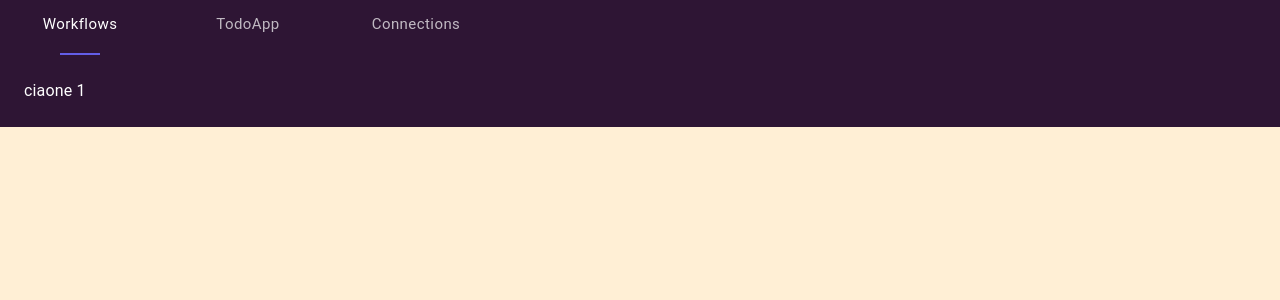
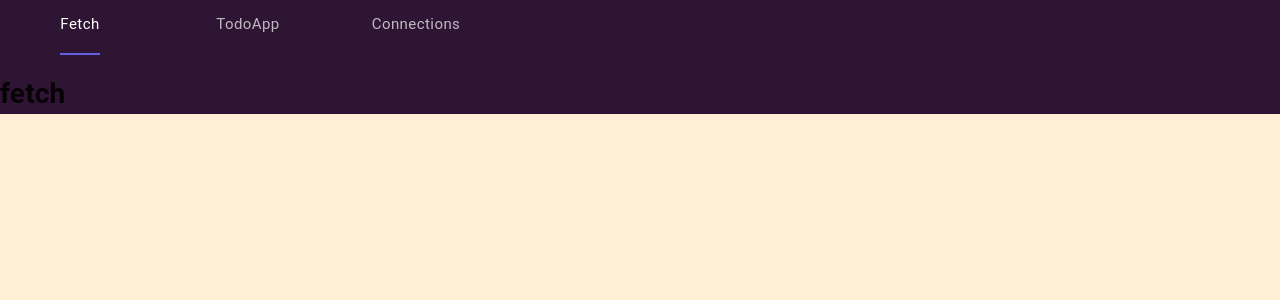
Before and after one commit to francescaSchiro/TodHooks-List, a React (Create React App) app: page / in a window 1280 px wide. Shown: the top 300 px of the page. Built offline with nearby package versions, Linux system fonts and the light colour scheme.

Commit message:
Refactoring TODO fetch section

```diff
--- a/src/components/AddTodo/index.js
+++ b/src/components/AddTodo/index.js
@@ -3,7 +3,7 @@ import uuid from 'uuid/v4';
 
 import AddBoxIcon from '@material-ui/icons/AddBox';
 import IconButton from '@material-ui/core/IconButton';
-import { TodoContext } from '../../utils/context';
+import { TodoContext } from '../../containers/TodoApp/context';
 
 
 const AddTodo = () => {
@@ -16,7 +16,8 @@ const AddTodo = () => {
         if (task.trim() === '') {
             alert('Sorry, you cannot add an empty todo!')
         } else {
-            dispatch({ type: 'ADD_TODO', payload: { id: uuid(), task } });
+            dispatch({ type: 'ADD_TODO',
+            payload: { id: uuid(), task } });
         }
         setTask('');
     };
@@ -27,7 +28,12 @@ const AddTodo = () => {
 
     return (
         <form onSubmit={handleSubmit} className='add-text-form'>
-            <input type='text' value={task} onChange={handleChangeInput} placeholder='Type your next todo...' />
+            <input
+                placeholder='Type your next todo...'
+                type='text'
+                value={task}
+                onChange={handleChangeInput}
+            />
             <IconButton type='submit' children={<AddBoxIcon />} />
         </form>
     )
--- a/src/components/NavBar/index.js
+++ b/src/components/NavBar/index.js
@@ -2,6 +2,7 @@ import React from 'react';
 import { makeStyles, withStyles } from '@material-ui/core/styles';
 
 import TodoApp from '../../containers/TodoApp';
+import Fetch from '../../containers/Fetch';
 import Tabs from '@material-ui/core/Tabs';
 import Tab from '@material-ui/core/Tab';
 import Typography from '@material-ui/core/Typography';
@@ -62,11 +63,11 @@ export default function CustomizedTabs() {
     <div className={classes.root}>
       <div className={classes.demo2}>
         <StyledTabs value={value} onChange={handleChange}>
-          <StyledTab label="Workflows" />
+          <StyledTab label="Fetch" />
           <StyledTab label="TodoApp" />
           <StyledTab label="Connections" />
         </StyledTabs>
-      {value === 0 &&   <Typography className={classes.typography}>ciaone 1</Typography>}
+      {value === 0 &&   <Fetch />}
       {value === 1 &&   <TodoApp/>}
       {value === 2 &&   <Typography className={classes.typography}>ciaone 3</Typography>}
 
--- a/src/components/TodoList/TodoItem/index.js
+++ b/src/components/TodoList/TodoItem/index.js
@@ -2,7 +2,7 @@ import React, { useContext } from 'react';
 
 import DeleteIcon from '@material-ui/icons/Delete';
 import IconButton from '@material-ui/core/IconButton';
-import { TodoContext } from '../../../utils/context';
+import { TodoContext } from '../../../containers/TodoApp/context';
 
 
 const TodoItem = ({ todo }) => {
--- /dev/null
+++ b/src/containers/Fetch/index.js
@@ -0,0 +1,38 @@
+import React from "react";
+
+// import Filter from '../../components/Filter';
+// import TodoList from '../../components/TodoList';
+// import AddTodo from "../../components/AddTodo";
+// import { initialTodos } from '../TodoApp/db';
+// import { filterReducer, todoReducer } from '../TodoApp/reducers';
+// import { TodoContext } from '../TodoApp/context';
+
+
+const Fetch = () => {
+  // const [filter, dispatchFilter] = useReducer(filterReducer, 'ALL');
+  // const [todos, dispatchTodos] = useReducer(todoReducer, initialTodos);
+
+  // const filteredTodos = todos.filter(t => {
+  //   if (filter === 'ALL') {
+  //     return true;
+  //   }
+
+  //   if (filter === 'COMPLETE' && t.complete) {
+  //     return true;
+  //   }
+
+  //   if (filter === 'INCOMPLETE' && !t.complete) {
+  //     return true;
+  //   }
+
+  //   return false;
+  // })
+
+  return (
+    <>
+ <h1>fetch</h1>
+    </>
+  );
+}
+
+export default Fetch;
--- a/src/index.css
+++ b/src/index.css
@@ -12,7 +12,7 @@ body {
   font-size: 20px;
   background-color: papayawhip !important; /* because it was overridden by default CssBaseline bg from MaterialUI */
 }
-
+/*container's container*/
 #container {
   margin: 0 auto;
   max-width: 500px;
```
Also changed, not shown: src/containers/TodoApp/index.js (+5 -5 lines), src/containers/TodoApp/context.js (renamed from src/utils/context.js), src/containers/TodoApp/db.js (renamed from src/utils/db.js), src/containers/TodoApp/reducers.js (renamed from src/utils/reducers.js).
